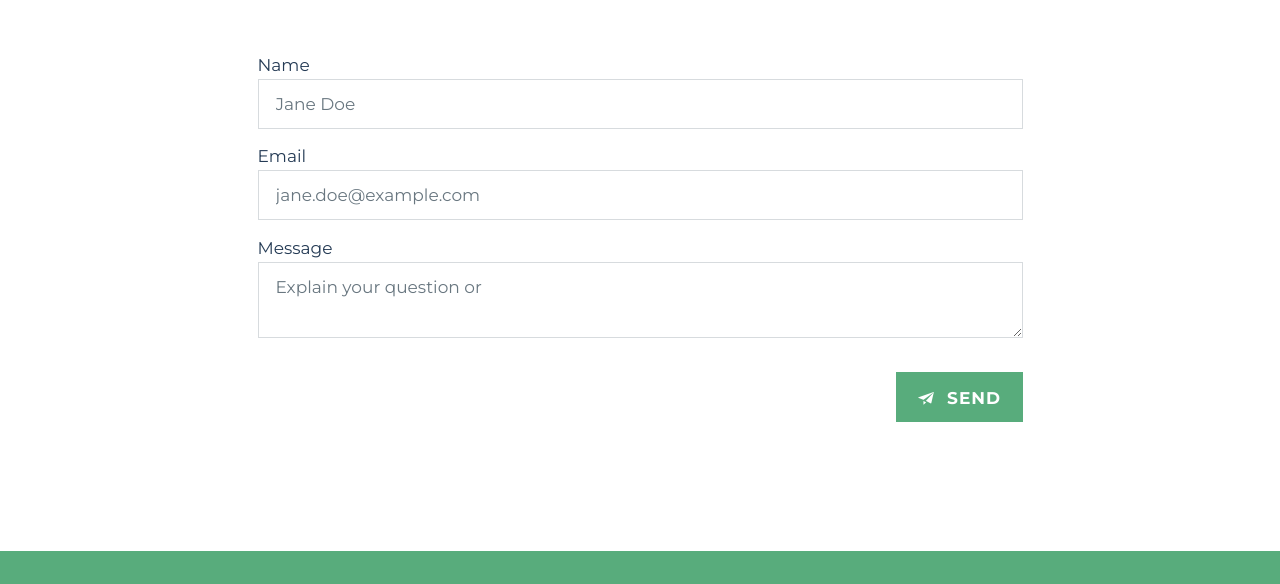
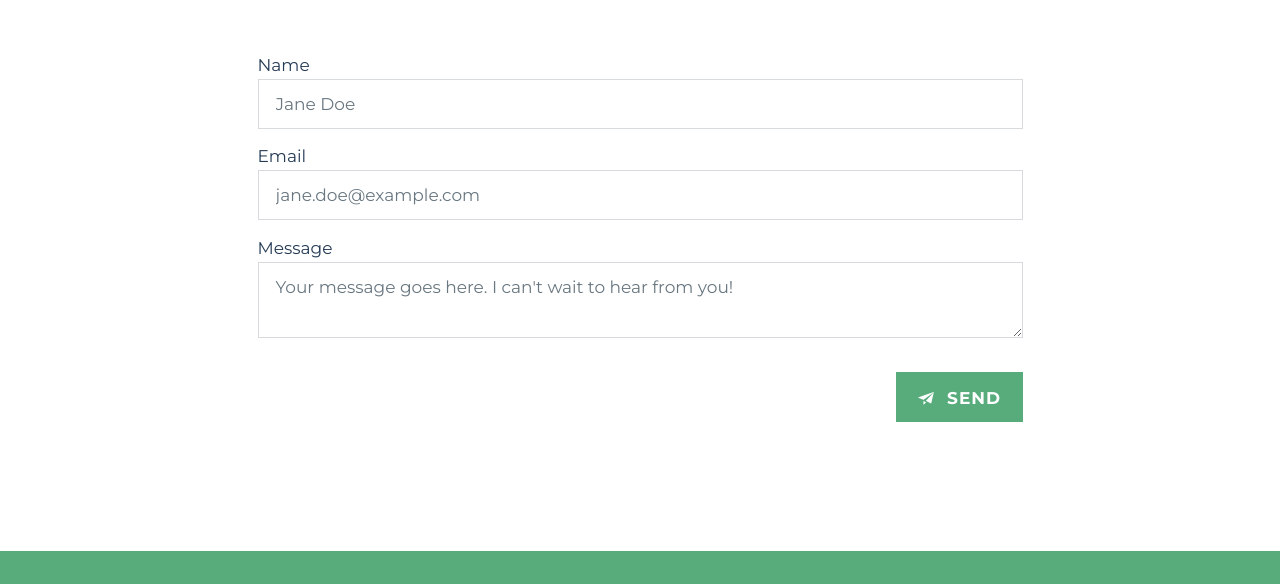
Before and after one commit to jrdnbwmn/bookmarkmag, a plain HTML site: page contact.html in a window 1280 px wide. Shown: the part 270-854 px from the top of the page. Drawn offline with nearby package versions, Linux system fonts and the light colour scheme; files whose address does not match are found by name; a web font is replaced by a local one.

Commit message:
Fix textarea placeholder

```diff
--- a/contact.html
+++ b/contact.html
@@ -79,7 +79,7 @@
             <label for="email">Email</label>
             <input class="form-control mb1" type="email" name="email" id="email" placeholder="jane.doe@example.com">
             <label for="message">Message</label>
-            <textarea class="form-control mb2" name="message" id="message" placeholder="Explain your question or"></textarea>
+            <textarea class="form-control mb2" name="message" id="message" placeholder="Your message goes here. I can't wait to hear from you!"></textarea>
             <div class="align--right">
                 <button class="btn btn--default" type="submit"><i class="i i-paper-plane"></i> &nbsp;Send</button>
             </div>
```
